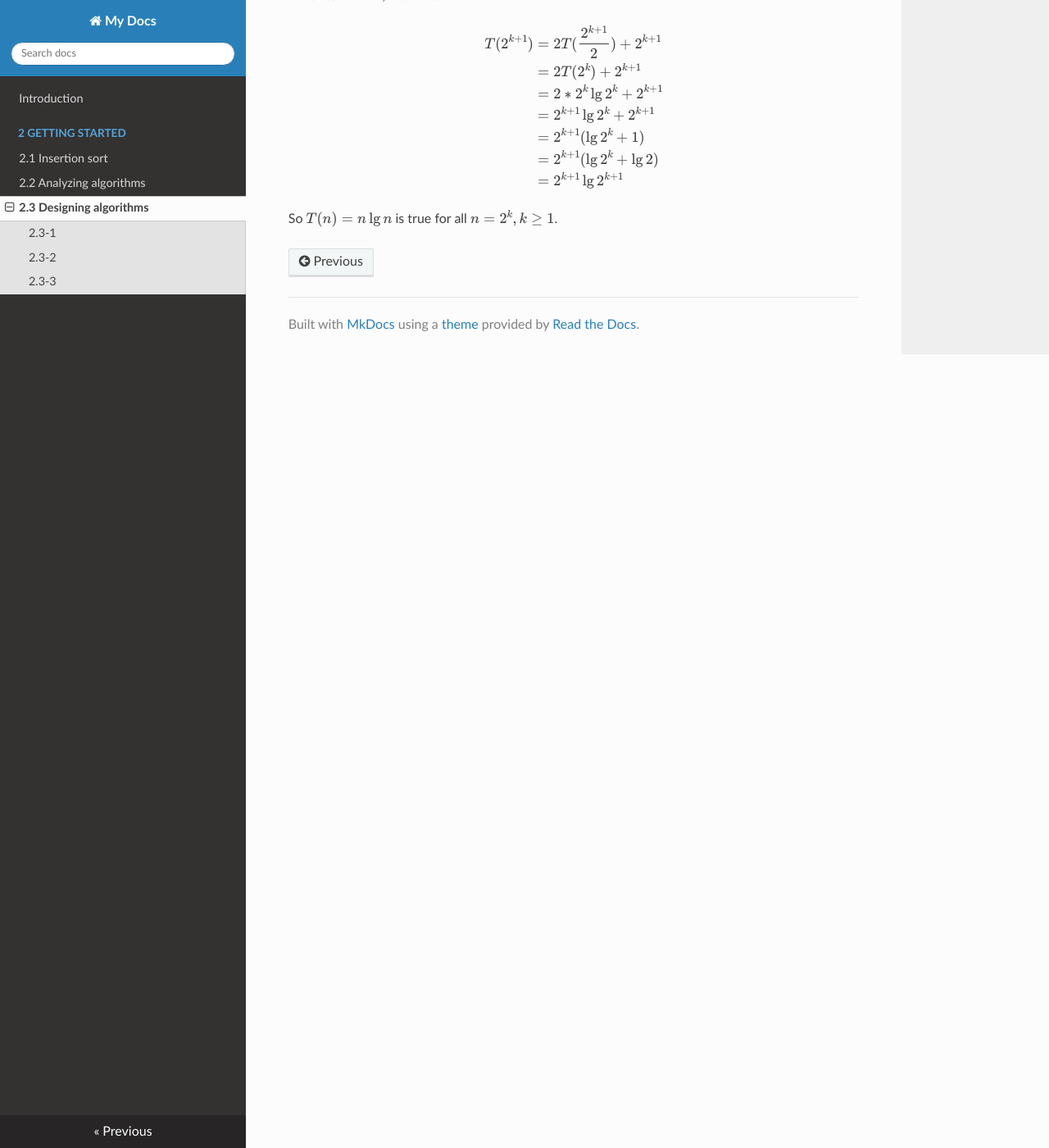
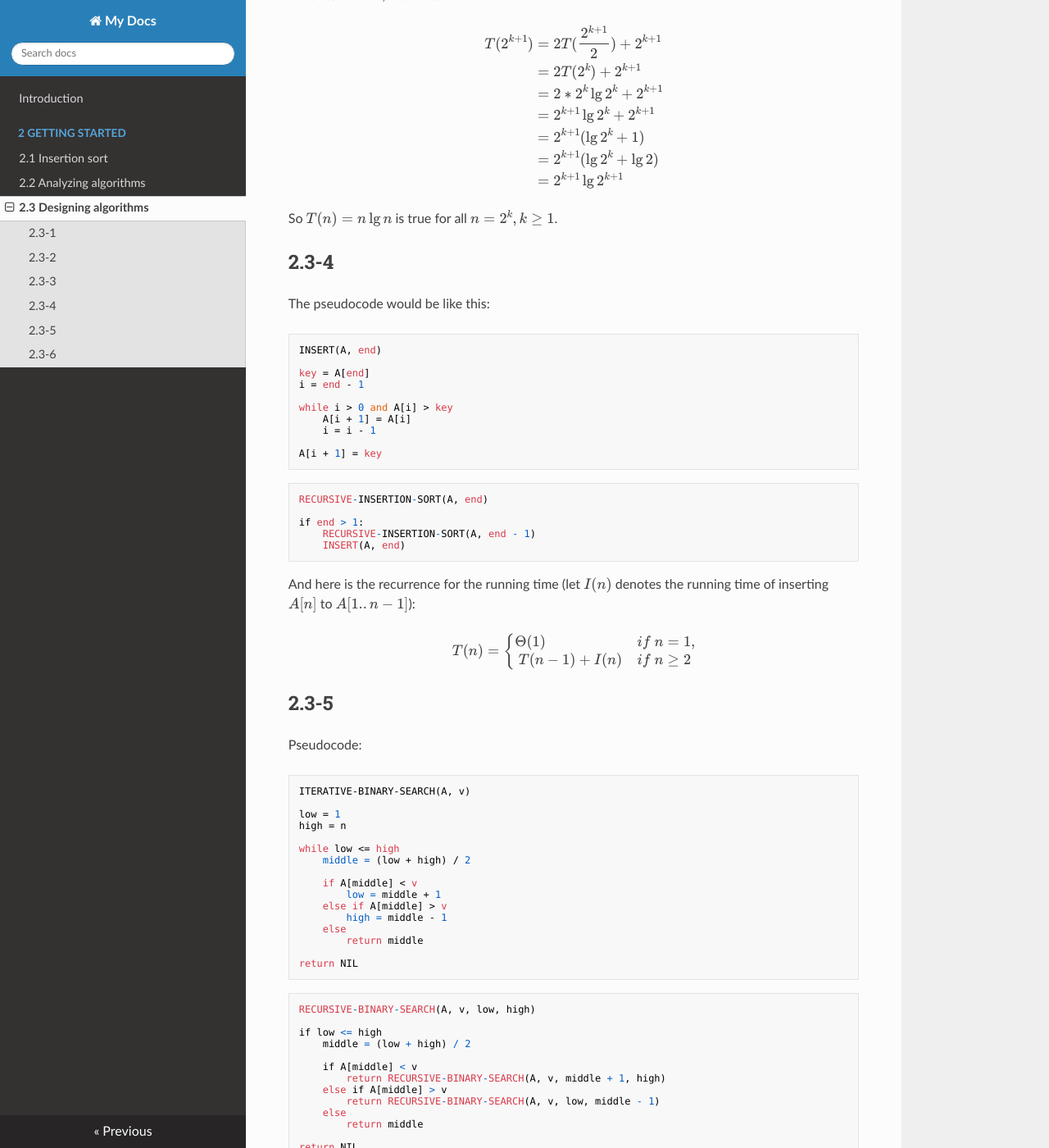
Before and after one commit to Frederick-S/Introduction-to-Algorithms-Notes, an MkDocs documentation site: the page built from docs/2-Getting-Started/2.3-Designing-algorithms.md, in a window 1280 px wide and 1400 px high, scrolled down 1240 px. Shown: the whole window at 82% size. Built offline with MkDocs 1.6.1, drawn with Linux system fonts in a browser that asks for light colours; nearby versions of some CDN libraries; formulas are drawn with MathJax 3; old or Windows-style settings are respelled for this version of MkDocs; some of the changed text lies outside the part shown.

Commit message:
Update exercise

````diff
--- a/docs/2-Getting-Started/2.3-Designing-algorithms.md
+++ b/docs/2-Getting-Started/2.3-Designing-algorithms.md
@@ -50,3 +50,103 @@ T(2^{k + 1}) &=& 2T(\frac{2^{k + 1}}{2}) + 2^{k + 1} \\\\\\
 $$
 
 So $T(n) = n\lg{n}$ is true for all $n = 2^k, k \geq 1$.
+
+## 2.3-4
+The pseudocode would be like this:
+
+```
+INSERT(A, end)
+
+key = A[end]
+i = end - 1
+
+while i > 0 and A[i] > key
+    A[i + 1] = A[i]
+    i = i - 1
+
+A[i + 1] = key
+```
+
+```
+RECURSIVE-INSERTION-SORT(A, end)
+
+if end > 1:
+    RECURSIVE-INSERTION-SORT(A, end - 1)
+    INSERT(A, end)
+```
+
+And here is the recurrence for the running time (let $I(n)$ denotes the running time of inserting $A[n]$ to $A[1..n - 1]$):
+
+$$
+T(n) =
+\begin{cases}
+\Theta(1) & if\ n = 1, \\\\\\
+T(n - 1) + I(n) & if\ n \geq 2
+\end{cases}
+$$
+
+## 2.3-5
+Pseudocode:
+
+```
+ITERATIVE-BINARY-SEARCH(A, v)
+
+low = 1
+high = n
+
+while low <= high
+    middle = (low + high) / 2
+
+    if A[middle] < v
+        low = middle + 1
+    else if A[middle] > v
+        high = middle - 1
+    else
+        return middle
+
+return NIL
+```
+
+```
+RECURSIVE-BINARY-SEARCH(A, v, low, high)
+
+if low <= high
+    middle = (low + high) / 2
+
+    if A[middle] < v
+        return RECURSIVE-BINARY-SEARCH(A, v, middle + 1, high)
+    else if A[middle] > v
+        return RECURSIVE-BINARY-SEARCH(A, v, low, middle - 1)
+    else
+        return middle
+
+return NIL
+```
+
+From the pseudocode we can see either iterative or recursive binary search will halve the size of problem in each step when the middle element doesn't match the target value. So we have:
+
+$$
+T(n) =
+\begin{cases}
+C & if\ n = 1, \\\\\\
+T(n / 2) + C & if\ n \geq 2
+\end{cases}
+$$
+
+And we can rewrite $T(n)$ like:
+
+$$
+\begin{eqnarray}
+T(n) &=& T(n / 2) + C \\\\\\
+&=& T(n / 2^2) + C + C \\\\\\
+&=& T(n / 2^3) + C + C + C \\\\\\
+&=& ... \\\\\\
+&=& T(1) + C\lg{n} \\\\\\
+&=& C(\lg{n} + 1) \\\\\\
+&=& \Theta(\lg{n})
+\end{eqnarray}
+$$
+
+So the worst-case running time of binary search is $\Theta(\lg{n})$.
+
+## 2.3-6
````
